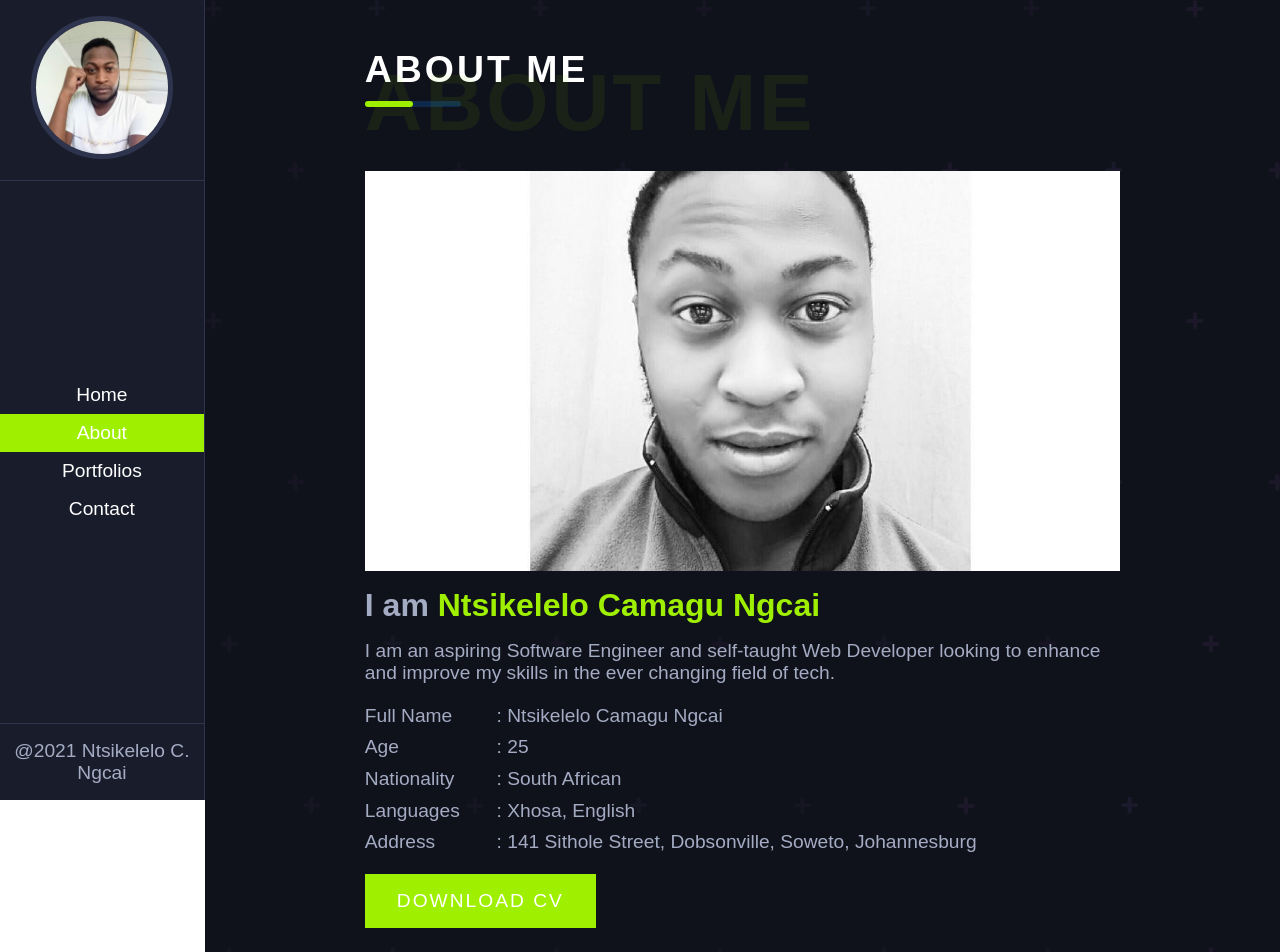
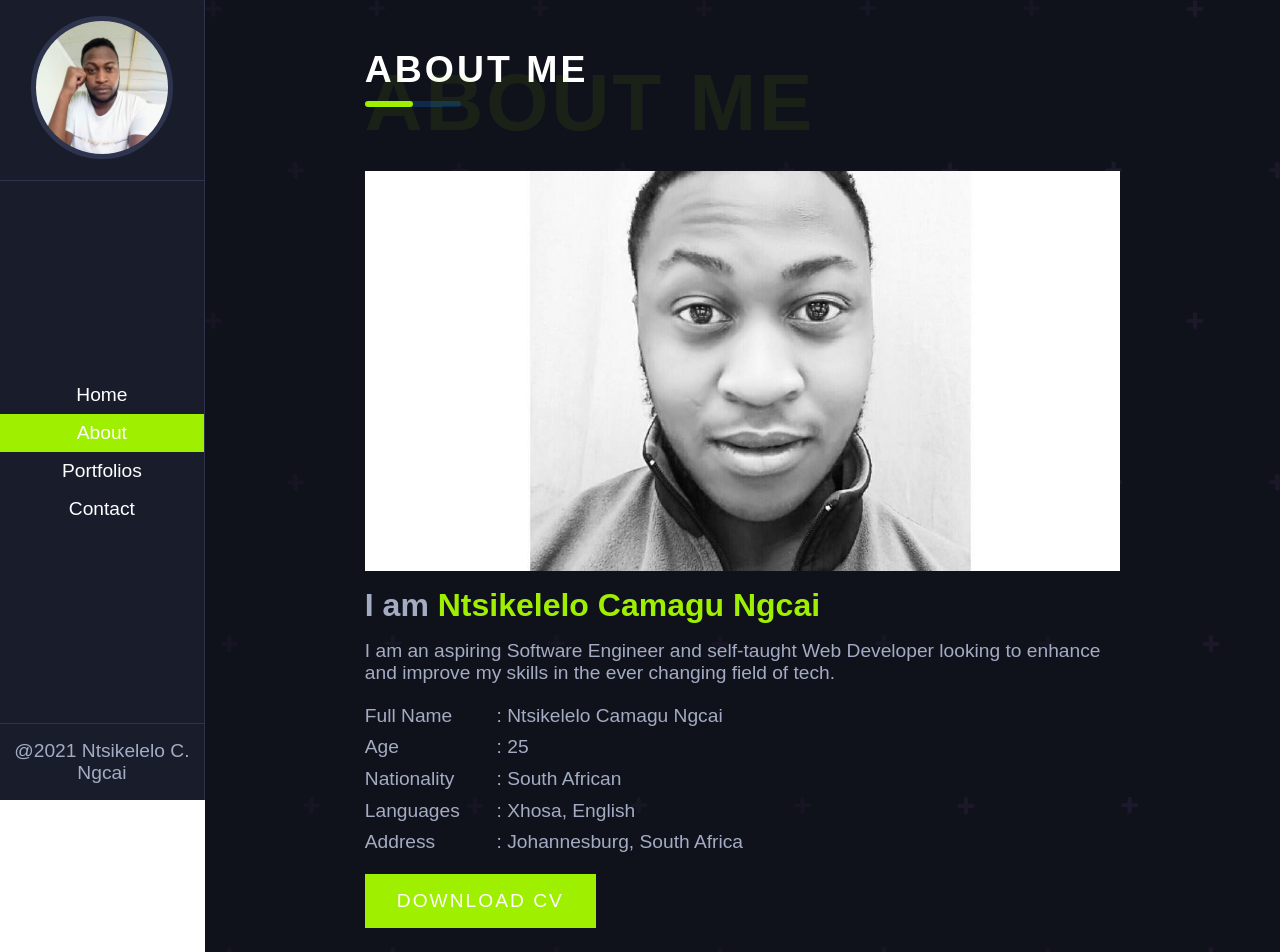
Before and after one commit to nngcai/portfolio, a React (Create React App) app: page /about in a window 1280 px wide. Shown: the top 952 px of the page. Built offline with nearby package versions, Linux system fonts and the light colour scheme.

Commit message:
Modified Address

```diff
--- a/src/Components/ImageSection.js
+++ b/src/Components/ImageSection.js
@@ -28,7 +28,7 @@ function ImageSection() {
                         <p>: 25</p>
                         <p>: South African</p>
                         <p>: Xhosa, English</p>
-                        <p>: 141 Sithole Street, Dobsonville, Soweto, Johannesburg</p>
+                        <p>: Johannesburg, South Africa</p>
                     </div>
                 </div>
                 <Link to={{pathname: "https://drive.google.com/file/d/1Y33xTf7firBwvooUYyHXjGRAkwP0I8cJ/view?usp=sharing"}} target="_blank"><button className="btn">Download Cv</button></Link>
```
